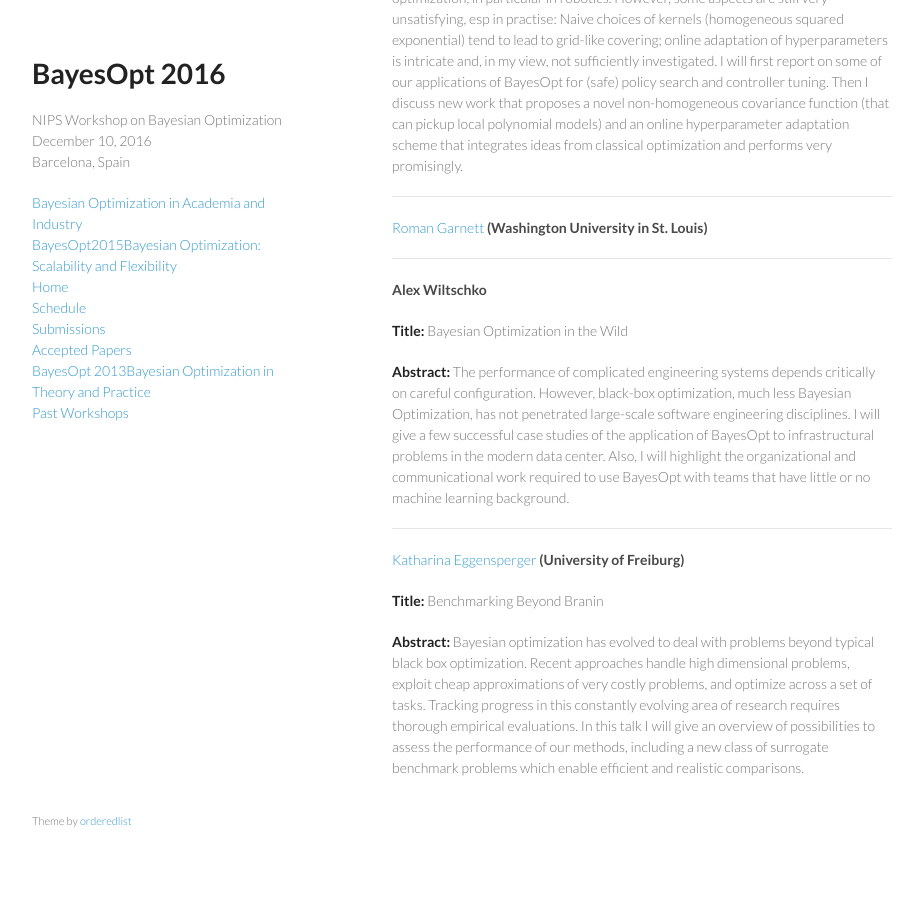
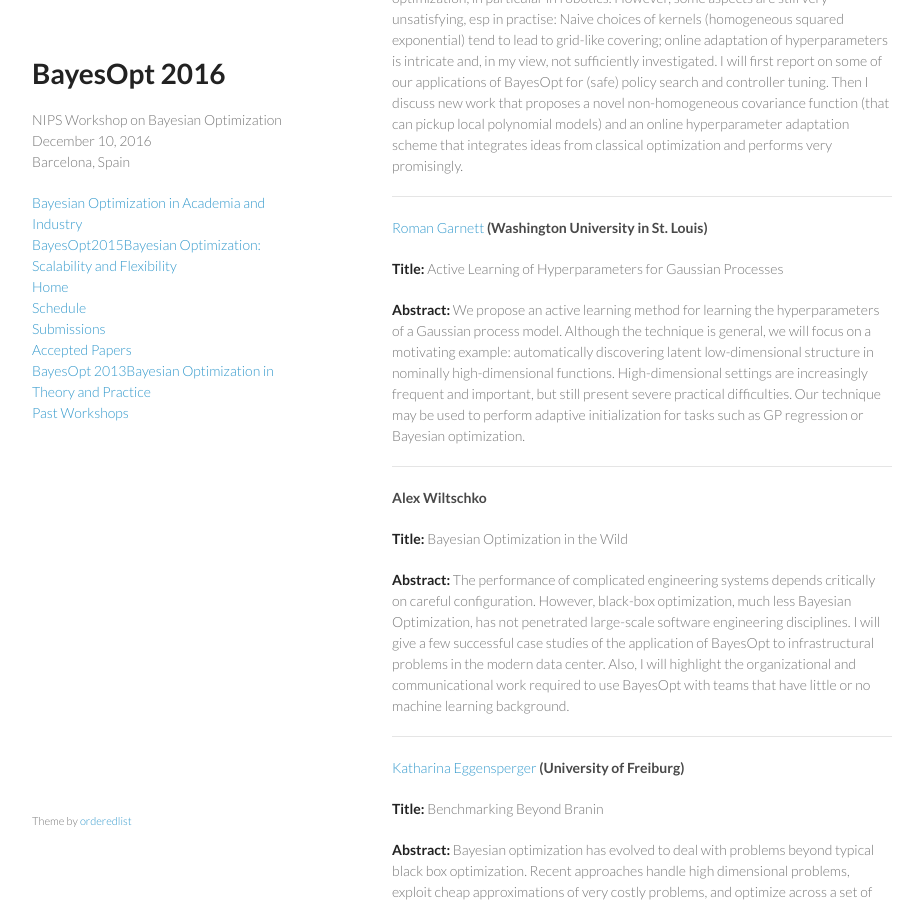
Before and after one commit to bayesopt/bayesopt.github.io, a Jekyll site: the page built from schedule.md, in a window 1280 px wide and 900 px high, scrolled down 1468 px. Shown: the whole window, without its empty margins (178-1101 px from the left). Built offline with Jekyll 4.4.1, drawn with Linux system fonts in a browser that asks for light colours; before the commit the page ends 2316 px from its top, so only the background shows below that.

Commit message:
updated Roman

```diff
--- a/schedule.md
+++ b/schedule.md
@@ -63,6 +63,10 @@ Then I discuss new work that proposes a novel non-homogeneous covariance functio
 #### [Roman Garnett](http://www.cse.wustl.edu/~garnett/) (Washington University in St. Louis)
 
 
+**Title:** Active Learning of Hyperparameters for Gaussian Processes
+
+**Abstract:** We propose an active learning method for learning the hyperparameters of a Gaussian process model. Although the technique is general, we will focus on a motivating example: automatically discovering latent low-dimensional structure in nominally high-dimensional functions. High-dimensional settings are increasingly frequent and important, but still present severe practical difficulties. Our technique may be used to perform adaptive initialization for tasks such as GP regression or Bayesian optimization.
+
 ---
 
 #### Alex Wiltschko
```
